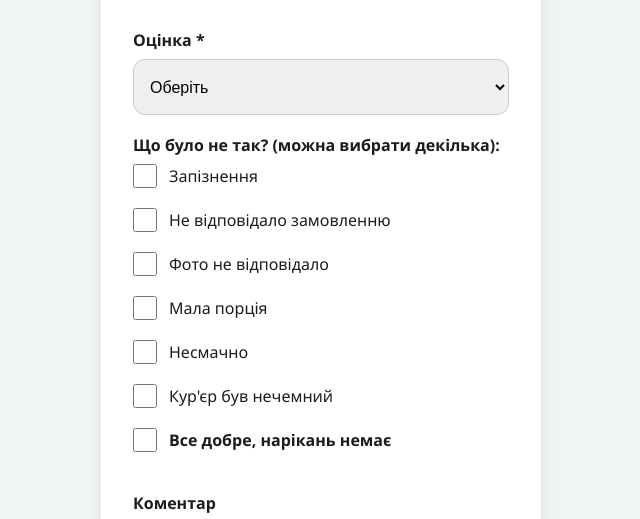
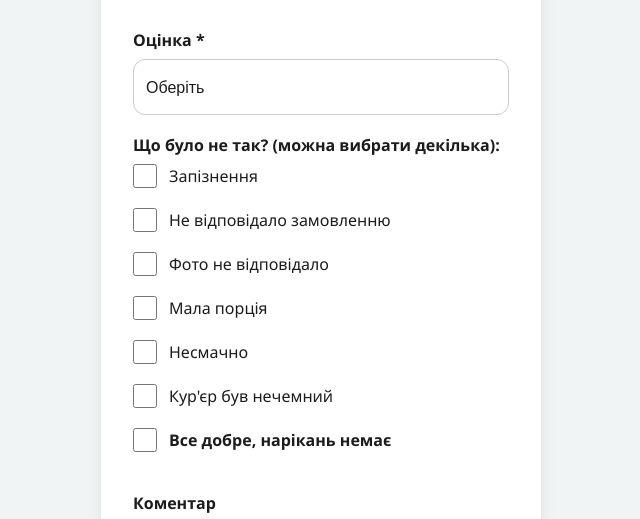
Before and after one commit to Miros908/Rybolov_reviews, a plain HTML site: page index.html in a window 1280 px wide. Shown: the part 236-755 px from the top of the page, without its empty margins (319-959 px from the left). Drawn offline with Linux system fonts and the light colour scheme.

Commit message:
first commit6

```diff
--- a/index.html
+++ b/index.html
@@ -73,7 +73,14 @@
       font-size: 1rem;
       margin-bottom: 1.2rem;
     }
-
+select {
+  color: var(--text); /* или #1C1C1C */
+  -webkit-appearance: none;
+  -moz-appearance: none;
+  appearance: none;
+  background-color: white;
+  background-image: none;
+}
     .checkbox-group {
       display: flex;
       flex-direction: column;
@@ -172,7 +179,7 @@
     <form id="feedback-form" novalidate>
       <label for="rating">Оцінка *</label>
       <select id="rating" style="height: 3.5rem;" required>
-        <option value="">Оберіть</option>
+        <option value="" style="color:blue">Оберіть</option>
         <option value="5">⭐️⭐️⭐️⭐️⭐️ — Відмінно</option>
         <option value="4">⭐️⭐️⭐️⭐️ — Добре</option>
         <option value="3">⭐️⭐️⭐️ — Нормально</option>
```
